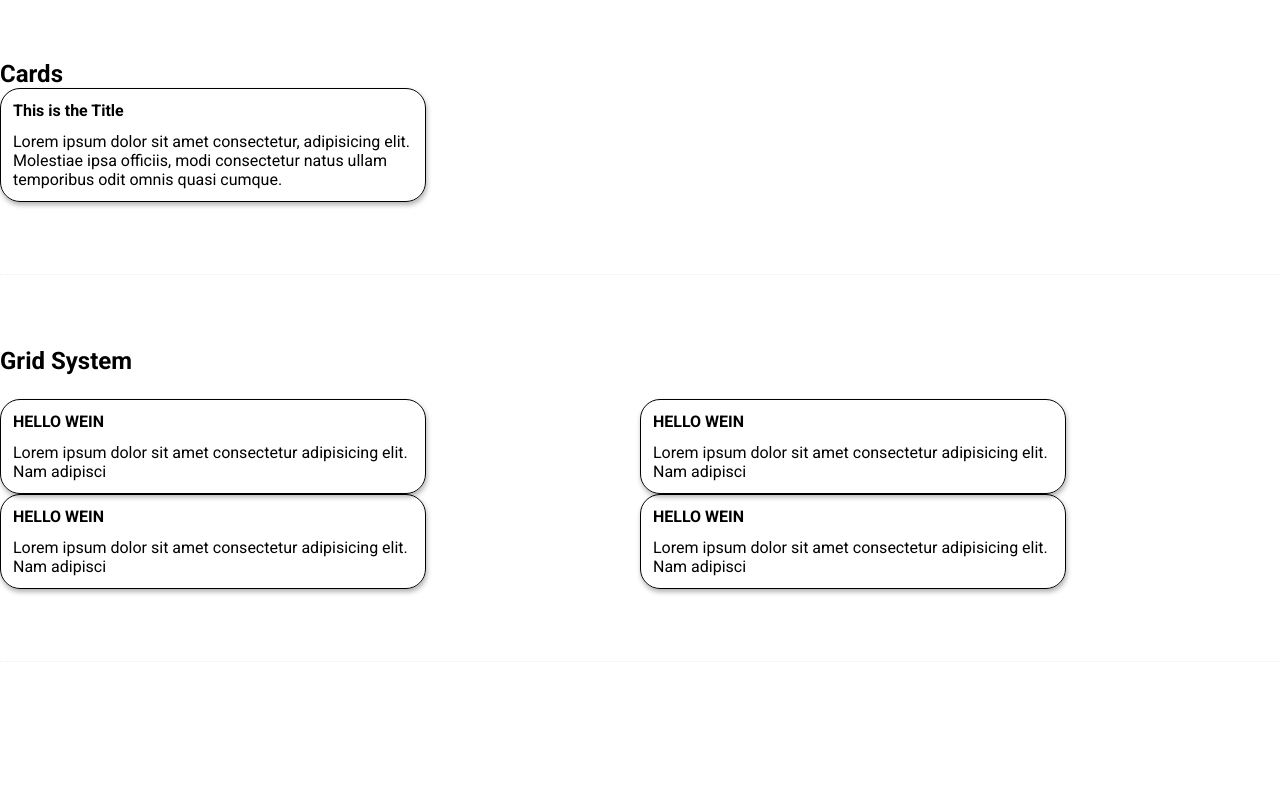
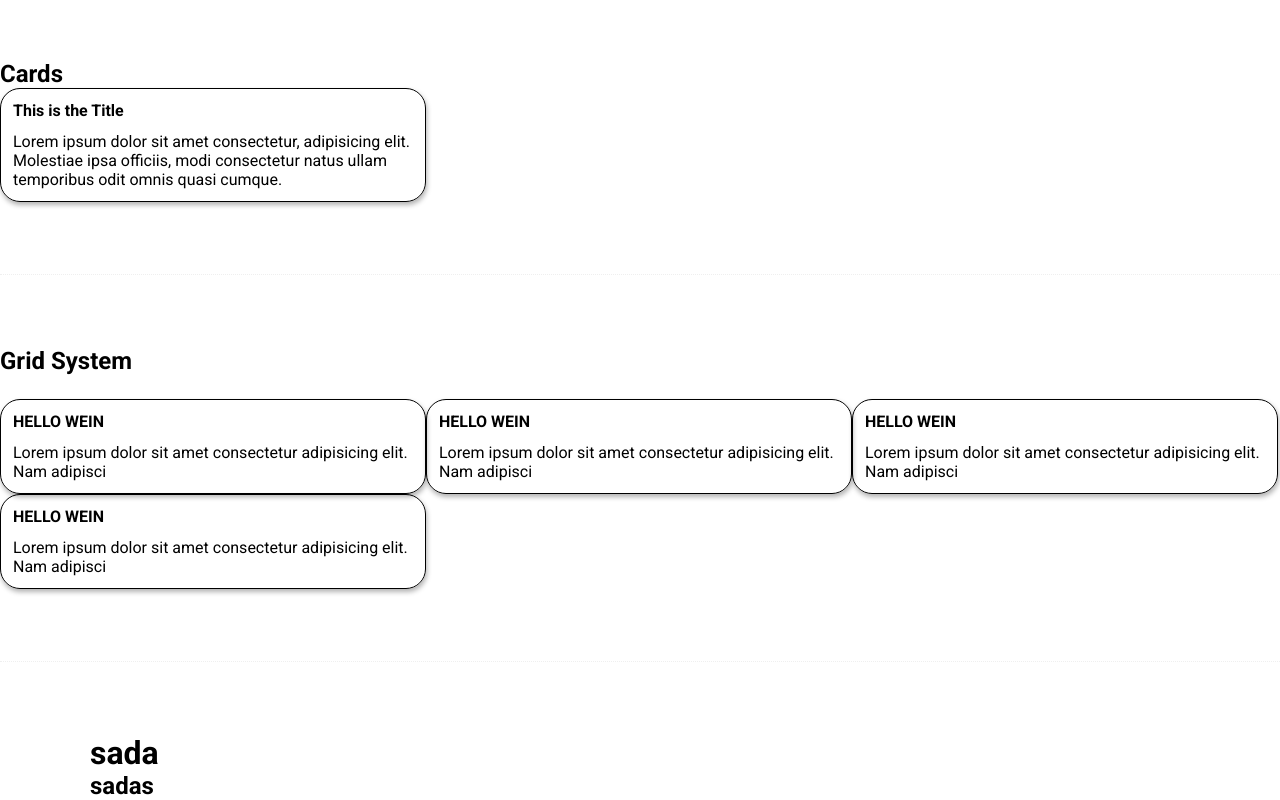
Before and after one commit to Weinsaft/WeinsaftCss, a website: page index.html in a window 1280 px wide. Shown: the part 789-1589 px from the top of the page. Before the commit the page ends 1523 px from the top, so only its background shows below. Drawn offline with Linux system fonts and the light colour scheme.

Commit message:
media query, align-items classes, containers

```diff
--- a/index.html
+++ b/index.html
@@ -132,5 +132,10 @@
     <hr class="mt-4 mb-4" />
 
     <!-- utilities -->
+
+    <div class="container ">
+      <h1>sada</h1>
+      <h2>sadas</h2>
+    </div>
   </body>
 </html>
--- a/weinsaft/_breakpoints.scss
+++ b/weinsaft/_breakpoints.scss
@@ -5,7 +5,14 @@ $breakpoints: (
   "md": 720px,
   "lg": 960px,
   "xl": 1200px,
+  "xxl": 1400px,
 );
+
+@mixin max-xxl {
+  @media (max-width: map-get($breakpoints, "xxl")) {
+    @content;
+  }
+}
 
 @mixin max-xl {
   @media (max-width: map-get($breakpoints, "xl")) {
@@ -73,6 +80,12 @@ $breakpoints: (
   }
 }
 
+@mixin xl {
+  @media (min-width: map-get($breakpoints, "xxl")) {
+    @content;
+  }
+}
+
 @mixin breakpoint($bp: 0) {
   @media (min-width: $bp) {
     @content;
--- /dev/null
+++ b/weinsaft/_containers.scss
@@ -0,0 +1,72 @@
+$container-breakpoints: (
+  "xxl": 1140px,
+  "xl": 960px,
+  "lg": 720px,
+  "md": 540px,
+  "sm": unset,
+);
+
+// base layout classes
+.container,
+.container-fluid {
+  width: 100%;
+  margin: 0 auto;
+  padding: 0 20px;
+  box-sizing: border-box;
+}
+
+.container,
+.container-lg,
+.container-md,
+.container-sm,
+.container-xl,
+.container-xxl {
+  max-width: 1320px;
+}
+
+
+.container,
+.container-lg,
+.container-md,
+.container-sm,
+.container-xl {
+  @include max-xxl {
+    max-width: map-get($container-breakpoints, "xxl");
+  }
+}
+
+.container,
+.container-lg,
+.container-md,
+.container-sm {
+  @include max-xl {
+    max-width: map-get($container-breakpoints, "xl");
+  }
+}
+
+.container,
+.container-md,
+.container-sm {
+  @include max-lg {
+    max-width: map-get($container-breakpoints, "lg");
+  }
+}
+
+.container,
+.container-sm {
+  @include max-md {
+    max-width: map-get($container-breakpoints, "md");
+  }
+}
+
+.container,
+.container-lg,
+.container-md,
+.container-sm,
+.container-xl,
+.container-xxl {
+  @include max-sm {
+    max-width: unset;
+    padding: 0 10px;
+  }
+}
--- a/weinsaft/_grid.scss
+++ b/weinsaft/_grid.scss
@@ -8,15 +8,8 @@ $grid-gaps: (
   "3": 30px,
 );
 $layout-values: flex-start, flex-end, center, space-between, space-around;
+$align-values: flex-start, flex-end, center, normal, baseline;
 
-// base layout classes
-.container {
-  width: 100%;
-  max-width: 1200px;
-  margin: 0 auto;
-  padding: 0 20px;
-  box-sizing: border-box;
-}
 
 .row {
   display: flex;
@@ -38,6 +31,13 @@ $layout-values: flex-start, flex-end, center, space-between, space-around;
 @each $val in $layout-values {
   .justify-#{$val} {
     justify-content: $val;
+  }
+}
+
+// align-items
+@each $val in $layout-values {
+  .align-items-#{$val} {
+    align-items: $val;
   }
 }
 
--- a/weinsaft/index.scss
+++ b/weinsaft/index.scss
@@ -6,6 +6,7 @@
 @import "base";
 @import "breakpoints";
 @import "grid";
+@import "containers";
 
 // colors
 @import "colors";
```
Also changed, not shown: css/index.css.
